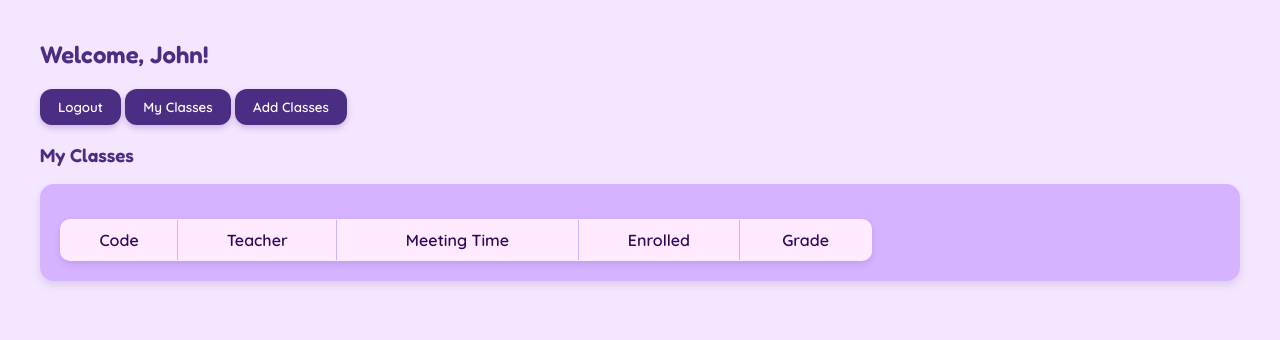
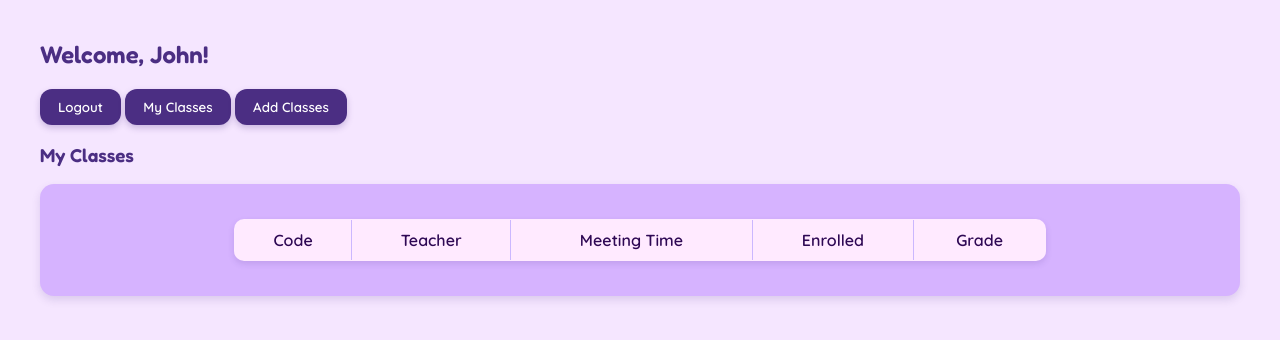
Before and after one commit to PeriBomb/CSE-108-Lab08, a Flask app: page /student/dashboard in a window 1280 px wide. Shown: the top 340 px of the page. Run offline with Flask 3, Linux system fonts and the light colour scheme; a user stored in the database is signed in; lists and menus that the app fills with data are empty.

Commit message:
Centered
Centered the tables

```diff
--- a/static/styles.css
+++ b/static/styles.css
@@ -77,6 +77,7 @@ button[disabled]:hover {
 }
 table {
     margin-top:15px;
+    margin: 15px auto;
     border-collapse:collapse;
     width:70%;
     background: #ffeaff;
```
